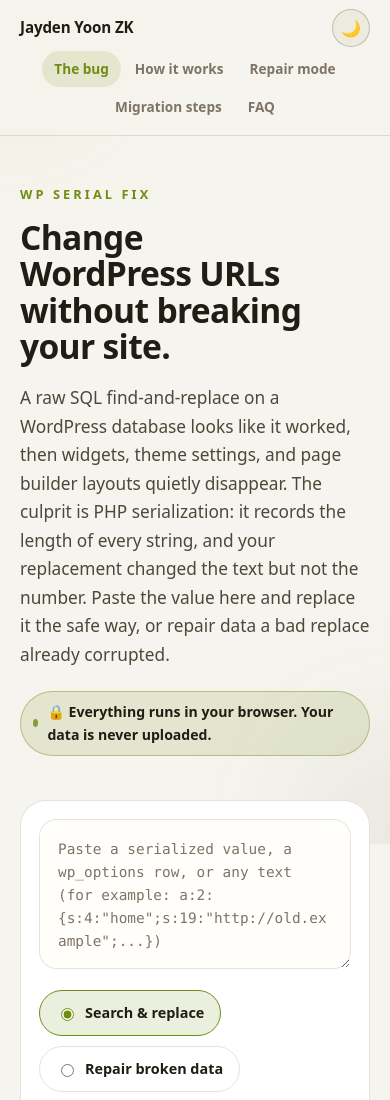
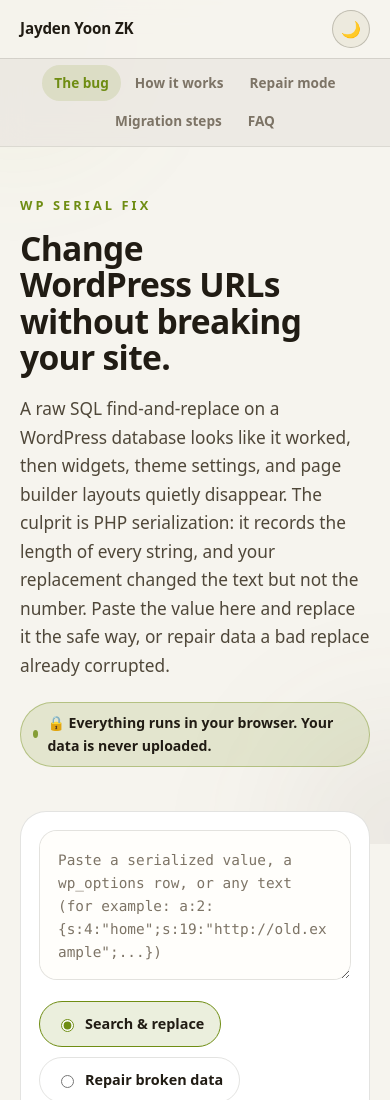
Before and after one commit to JaydenYoonZK/wp-serial-fix, a website: page docs/index.html in a window 390 px wide. Shown: the top 1100 px of the page. Drawn offline with Linux system fonts and the light colour scheme.

Commit message:
Give the header a brand row and a menu band (v1.1.3)
The menu moves into its own tinted band under the brand bar on every
screen size, giving the header a clear hierarchy: brand and theme toggle
on top, menu below, centered, every item always visible. The band uses a
soft white tint in dark mode and a soft brand-brown tint in light mode,
separated by a hairline.

The whole header is sticky again on all devices. Because the band wraps
onto more rows on narrow screens, section jumps now measure the header's
real height instead of assuming it, so a tapped menu item always lands
its heading just below the bar.

Also scoped the brand-row layout rule to the top row only; it previously
matched the menu band too and clamped it to a fixed height.

```diff
--- a/docs/app.js
+++ b/docs/app.js
@@ -220,3 +220,12 @@ if (scene && !matchMedia("(prefers-reduced-motion: reduce)").matches) {
   addEventListener("scroll", () => { if (!scrollRaf) scrollRaf = requestAnimationFrame(applyScroll); }, { passive: true });
   applyScroll();
 }
+
+// The bar is a brand row plus a menu band, and the band wraps on narrow
+// screens, so the anchor offset is measured rather than hardcoded.
+const siteNav = document.querySelector(".site-nav");
+if (siteNav) {
+  const setNavHeight = () => document.documentElement.style.setProperty("--nav-h", siteNav.offsetHeight + "px");
+  addEventListener("resize", setNavHeight, { passive: true });
+  setNavHeight();
+}
--- a/docs/index.html
+++ b/docs/index.html
@@ -21,7 +21,7 @@
       document.documentElement.dataset.theme = t;
     })();
   </script>
-  <link rel="stylesheet" href="styles.css?v=20260709i">
+  <link rel="stylesheet" href="styles.css?v=20260709j">
   <script type="application/ld+json">
   {
     "@context": "https://schema.org",
@@ -77,14 +77,16 @@
 <nav class="site-nav" aria-label="Page navigation">
   <div class="wrap">
     <a class="brand" href="#top">Jayden Yoon ZK</a>
-    <div class="nav-links">
-      <a href="#the-bug">The bug</a>
-      <a href="#how">How it works</a>
-      <a href="#repair">Repair mode</a>
-      <a href="#workflow">Migration steps</a>
-      <a href="#faq">FAQ</a>
+    <button id="theme-toggle" class="theme-toggle" type="button" aria-label="Toggle light and dark mode">☀️</button>
+  </div>
+  <div class="sub-nav">
+    <div class="wrap nav-links">
+    <a href="#the-bug">The bug</a>
+    <a href="#how">How it works</a>
+    <a href="#repair">Repair mode</a>
+    <a href="#workflow">Migration steps</a>
+    <a href="#faq">FAQ</a>
     </div>
-    <button id="theme-toggle" class="theme-toggle" type="button" aria-label="Toggle light and dark mode">☀️</button>
   </div>
 </nav>
 
@@ -207,6 +209,6 @@
 </footer>
 
 <button id="to-top" class="to-top" type="button" aria-label="Back to top">&#8593;</button>
-<script type="module" src="app.js?v=20260709i"></script>
+<script type="module" src="app.js?v=20260709j"></script>
 </body>
 </html>
--- a/docs/styles.css
+++ b/docs/styles.css
@@ -480,7 +480,7 @@ button:focus-visible, a:focus-visible { outline: 2px solid var(--accent); outlin
 
 
 /* Sticky navigation */
-:root { --nav-bg: rgba(13, 12, 10, 0.78); }
+:root { --nav-bg: rgba(13, 12, 10, 0.78); --subnav-bg: rgba(255, 255, 255, 0.045); }
 .site-nav {
   position: sticky;
   top: 0;
@@ -490,7 +490,7 @@ button:focus-visible, a:focus-visible { outline: 2px solid var(--accent); outlin
   -webkit-backdrop-filter: blur(14px);
   border-bottom: 1px solid var(--line);
 }
-.site-nav .wrap { display: flex; align-items: center; gap: 16px; height: 58px; }
+.site-nav > .wrap { display: flex; align-items: center; justify-content: space-between; gap: 16px; height: 58px; }
 .brand {
   font-weight: 800;
   font-size: 0.95rem;
@@ -499,8 +499,11 @@ button:focus-visible, a:focus-visible { outline: 2px solid var(--accent); outlin
   white-space: nowrap;
 }
 .brand:hover { color: var(--accent); text-decoration: none; }
-.nav-links { display: flex; gap: 2px; overflow-x: auto; flex: 1; scrollbar-width: none; }
-.nav-links::-webkit-scrollbar { display: none; }
+/* Menu band: its own tinted row under the brand bar, giving the bar a
+   clear hierarchy. Every item is always visible on every width, wrapping
+   onto more rows when space runs out. */
+.sub-nav { background: var(--subnav-bg); border-top: 1px solid var(--line); }
+.nav-links { display: flex; flex-wrap: wrap; justify-content: center; gap: 2px; padding: 6px 0; }
 .nav-links a {
   color: var(--ink-mute);
   font-size: 0.85rem;
@@ -513,21 +516,7 @@ button:focus-visible, a:focus-visible { outline: 2px solid var(--accent); outlin
 .nav-links a:hover { color: var(--ink); background: var(--panel-2); text-decoration: none; }
 .nav-links a.active { color: var(--accent); background: var(--accent-soft); }
 .theme-toggle { width: 38px; height: 38px; border-radius: 50%; padding: 0; font-size: 1rem; flex: 0 0 auto; line-height: 1; }
-[id] { scroll-margin-top: 76px; }
-
-/* Below this width the menu no longer fits on one line beside the brand.
-   Instead of hiding items behind an invisible horizontal scroll, the menu
-   moves to its own row under the brand with every item visible. */
-@media (max-width: 720px) {
-  /* The wrapped menu makes the bar two to three rows tall, and pinning that
-     much chrome to a phone screen costs too much space, so it scrolls away.
-     The to-top button brings it back within reach. */
-  .site-nav { position: static; }
-  .site-nav .wrap { flex-wrap: wrap; height: auto; padding-top: 9px; padding-bottom: 9px; row-gap: 4px; }
-  .brand { flex: 1; }
-  .nav-links { order: 3; flex: 1 1 100%; flex-wrap: wrap; justify-content: center; overflow: visible; row-gap: 2px; }
-  [id] { scroll-margin-top: 24px; }
-}
+[id] { scroll-margin-top: calc(var(--nav-h, 104px) + 16px); }
 
 /* Light theme */
 html[data-theme="light"] {
@@ -548,6 +537,7 @@ html[data-theme="light"] {
   --red: #bc4437; --red-soft: rgba(188, 68, 55, 0.1);
   --blue: #2465b8; --blue-soft: rgba(36, 101, 184, 0.1);
   --nav-bg: rgba(246, 244, 238, 0.85);
+  --subnav-bg: rgba(84, 71, 65, 0.06);
 }
 html[data-theme="light"] body {
   background-image: radial-gradient(1100px 500px at 15% -5%, rgba(139, 176, 24, 0.14), transparent 60%);
--- a/package.json
+++ b/package.json
@@ -1,6 +1,6 @@
 {
   "name": "wp-serial-fix",
-  "version": "1.1.2",
+  "version": "1.1.3",
   "description": "Serialization-safe search and replace for WordPress data, plus repair for already-broken serialized values. Browser-based, no dependencies.",
   "type": "module",
   "private": true,
```
Also changed, not shown: CHANGELOG.md.
